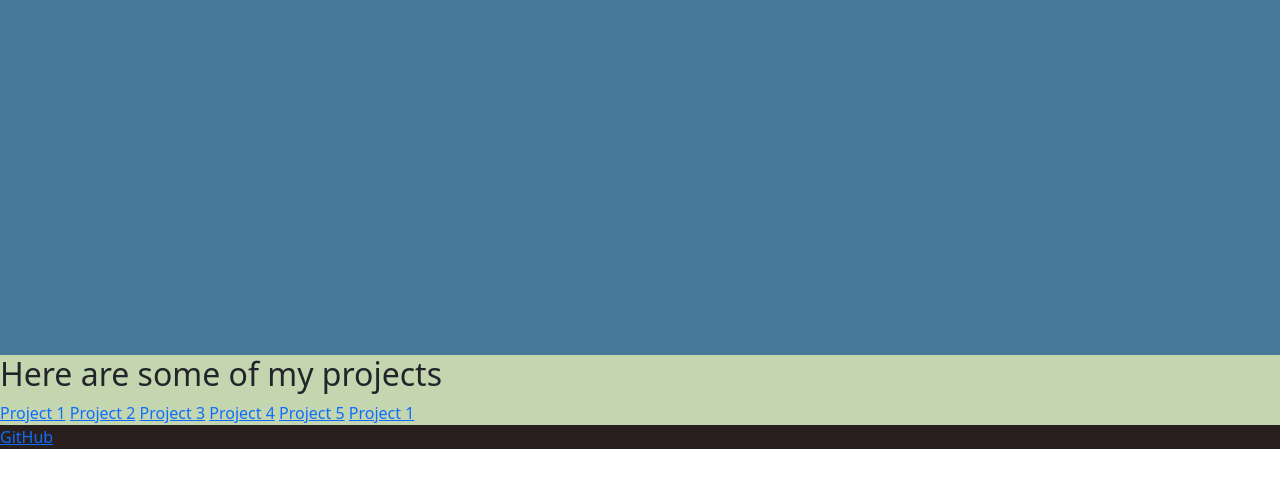
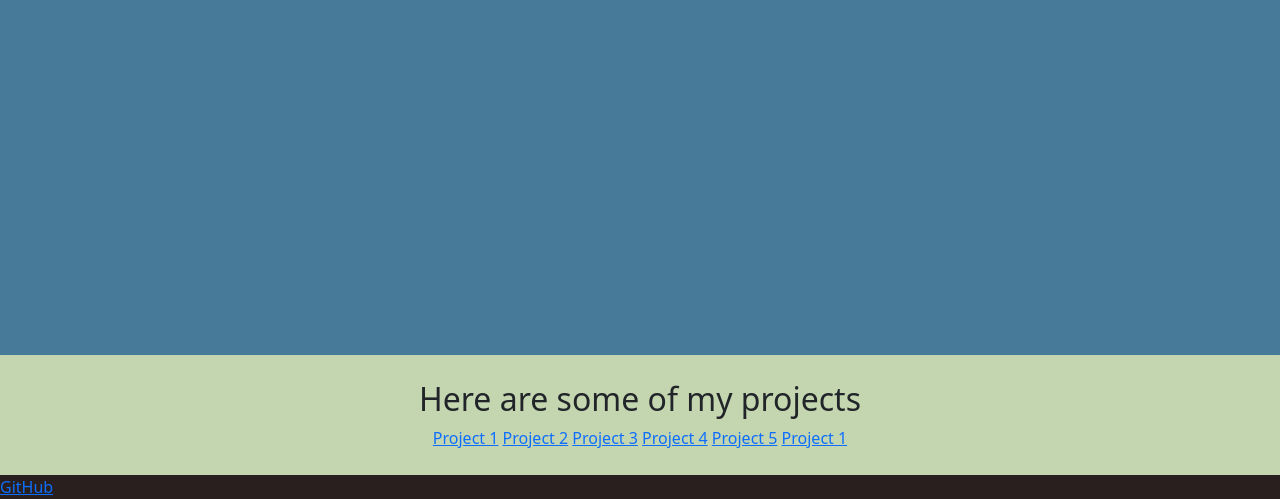
Before and after one commit to tlq68/Portfolio, a plain HTML site: page index.html in a window 1280 px wide. Shown: the part 501-1000 px from the top of the page. Before the commit the page ends 950 px from the top, so only its background shows below. Drawn offline with nearby package versions, Linux system fonts and the light colour scheme.

Commit message:
Centers content

```diff
--- a/index.html
+++ b/index.html
@@ -33,10 +33,16 @@
     </div>
   </nav>
 
+
+  <main>
     <section id="welcome-section"><h1>Welcome to some Amazing Projects</h1></section>
 
+
   <section id="projects">
+        <div>
           <h2>Here are some of my projects</h2>
+
+        </div>
         <div class="projects-grid">
           <a href="" target="_blank" class="project project-tile">Project 1</a>
           <a href="" target="_blank" class="project project-tile">Project 2</a>
@@ -45,7 +51,11 @@
           <a href="" target="_blank" class="project project-tile">Project 5</a>
           <a href="" target="_blank" class="project project-tile">Project 1</a>
         </div>
+
+
   </section>
+</main>
+
 
   <footer>
     <a href="gitHub.link" id="profile-link">GitHub</a>
--- a/src/styles.css
+++ b/src/styles.css
@@ -46,11 +46,22 @@ nav {
 #welcome-section {
   height: 100vh;
   background-color: var(--blue-color);
+
+  display: flex;
+  justify-content: center;
+  align-items: center;
 }
 
 #projects {
-  background-color: var(--gray-color)
+  background-color: var(--gray-color);
+  padding: 25px;
+
+  display: flex;
+  flex-direction: column;
+  justify-content: center;
+  align-items: center;
 }
+
 
 footer {
   background-color: var(--black-color);
```
Lines whose indentation alone changed are shown as unchanged.
